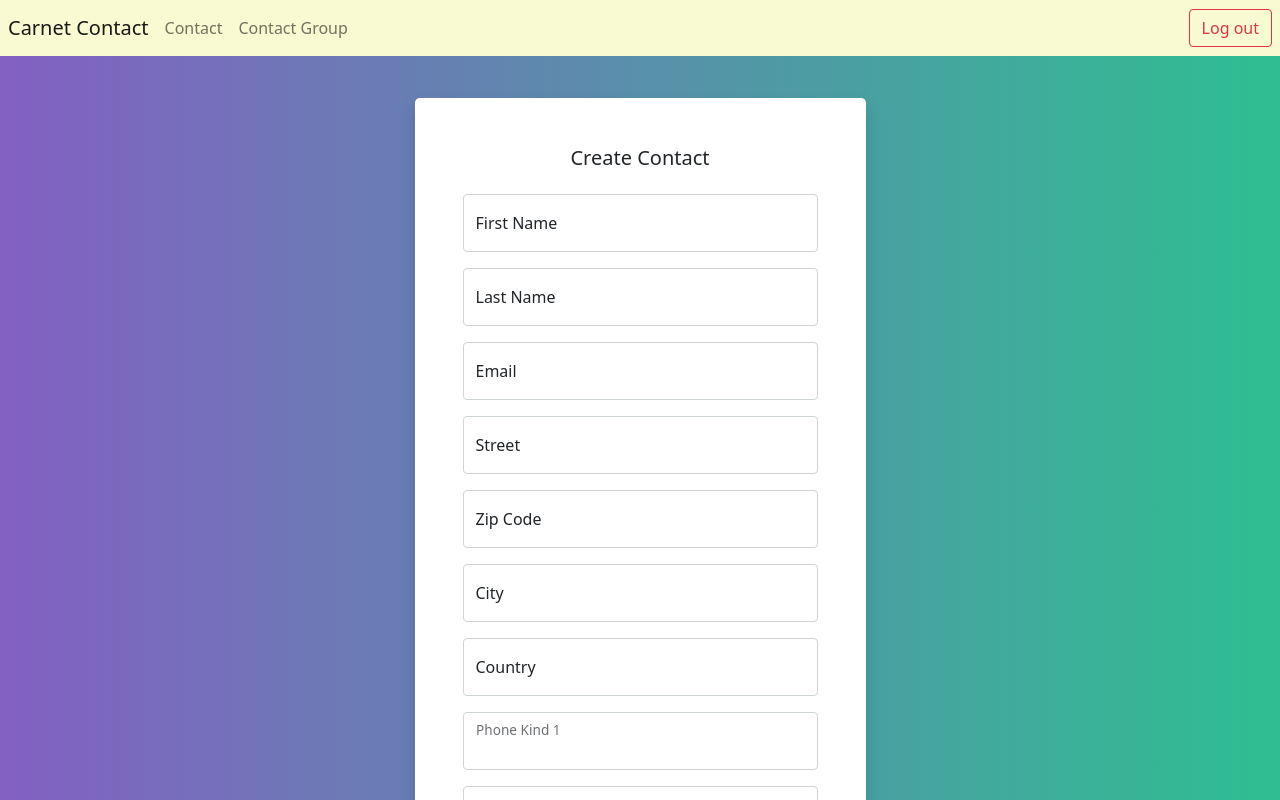
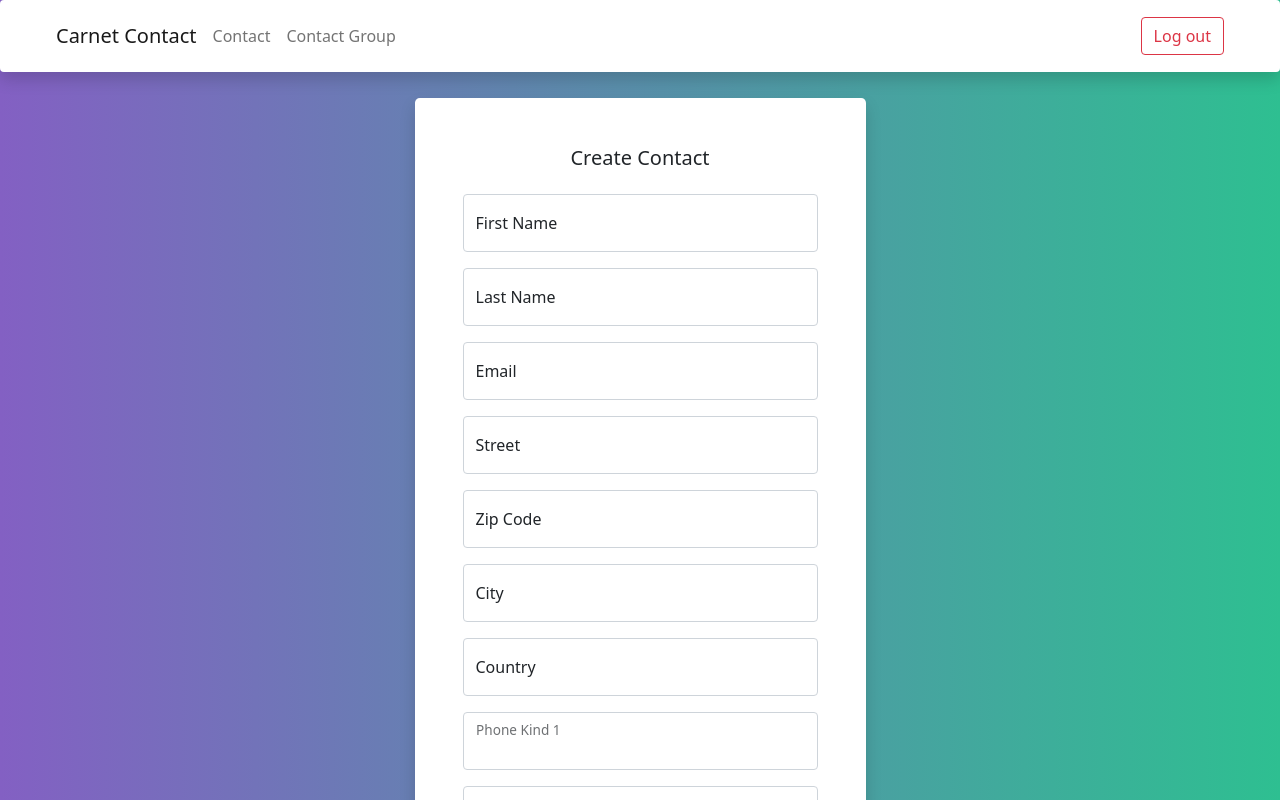
Before and after one commit to KrishnarashTHEVAKUMARAN/CarnetContactFront, an Angular app: page /AddContacts in a window 1280 px wide. Shown: the top 800 px of the page. Built offline with nearby package versions, Linux system fonts and the light colour scheme.

Commit message:
Ajout de deuxieme navbar

```diff
--- a/src/app/add-contacts/add-contacts.component.html
+++ b/src/app/add-contacts/add-contacts.component.html
@@ -1,5 +1,5 @@
 <body>
-<app-navbar></app-navbar>
+<app-navbarform></app-navbarform>
 <div class="container">
   <div class="row justify-content-center">
     <div class="col-sm-9 col-md-7 col-lg-5">
--- a/src/app/app.module.ts
+++ b/src/app/app.module.ts
@@ -12,6 +12,7 @@ import { GetContactGroupComponent } from './get-contact-group/get-contact-group.
 import { AddContactsInContactGroupComponent } from './add-contacts-in-contact-group/add-contacts-in-contact-group.component';
 import { DeleteContactsInContactGroupComponent } from './delete-contacts-in-contact-group/delete-contacts-in-contact-group.component';
 import { NavbarComponent } from './navbar/navbar.component';
+import { NavbarformComponent } from './navbarform/navbarform.component';
 
 @NgModule({
   declarations: [
@@ -24,6 +25,7 @@ import { NavbarComponent } from './navbar/navbar.component';
     AddContactsInContactGroupComponent,
     DeleteContactsInContactGroupComponent,
     NavbarComponent,
+    NavbarformComponent,
   ],
   imports: [
     BrowserModule,
--- a/src/app/modify-contacts/modify-contacts.component.html
+++ b/src/app/modify-contacts/modify-contacts.component.html
@@ -1,5 +1,5 @@
 <body>
-<app-navbar></app-navbar>
+<app-navbarform></app-navbarform>
 <div class="container">
   <div class="row justify-content-center">
     <div class="col-sm-9 col-md-7 col-lg-5">
```
